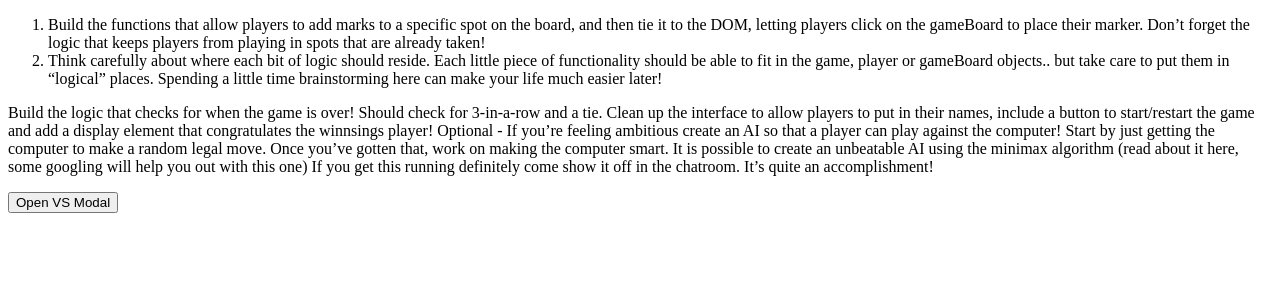
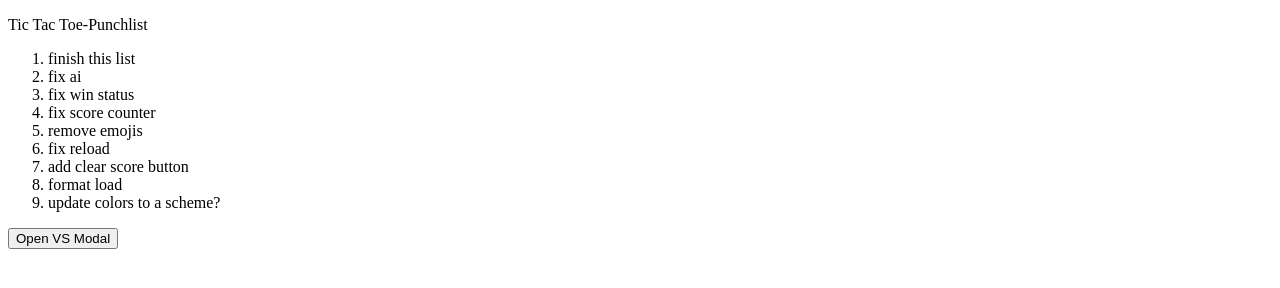
Before and after one commit to BrianStrout/TOP-TicTacToe, a plain HTML site: page index.html in a window 1280 px wide. Drawn offline with Linux system fonts and the light colour scheme.

Commit message:
made punchlist

```diff
--- a/index.html
+++ b/index.html
@@ -190,23 +190,23 @@
 
 <body>
 
-    <ol>
-        <li>Build the functions that allow players to add marks to a specific spot on the board, and then tie it to the DOM, letting players click on the gameBoard to place their marker. Don’t forget the logic that keeps players from playing in spots that are already taken!
-        </li>
-        <li> Think carefully about where each bit of logic should reside. Each little piece of functionality should be able to fit in the game, player or gameBoard objects.. but take care to put them in “logical” places. Spending a little time brainstorming here can make your life much easier later!
-        </li>
-    </ol>
+
 
     <p>
 
-               Build the logic that checks for when the game is over! Should check for 3-in-a-row and a tie.
-        Clean up the interface to allow players to put in their names, include a button to start/restart the game and add a display element that congratulates the winnsings player!
-        Optional - If you’re feeling ambitious create an AI so that a player can play against the computer!
-        Start by just getting the computer to make a random legal move.
-        Once you’ve gotten that, work on making the computer smart. It is possible to create an unbeatable AI using the minimax algorithm (read about it here, some googling will help you out with this one)
-        If you get this running definitely come show it off in the chatroom. It’s quite an accomplishment!
+         Tic Tac Toe-Punchlist
+        <ol>
+            <li>finish this list</li>
+            <li>fix ai</li>
+            <li>fix win status</li>
+            <li>fix score counter</li>
+            <li>remove emojis</li>
+            <li>fix reload</li>
+            <li>add clear score button</li>
+            <li>format load</li>
+            <li>update colors to a scheme?</li>
 
-
+        </ol>
     </p>
 
     <button id="callVersusModal">Open VS Modal</button>
```
